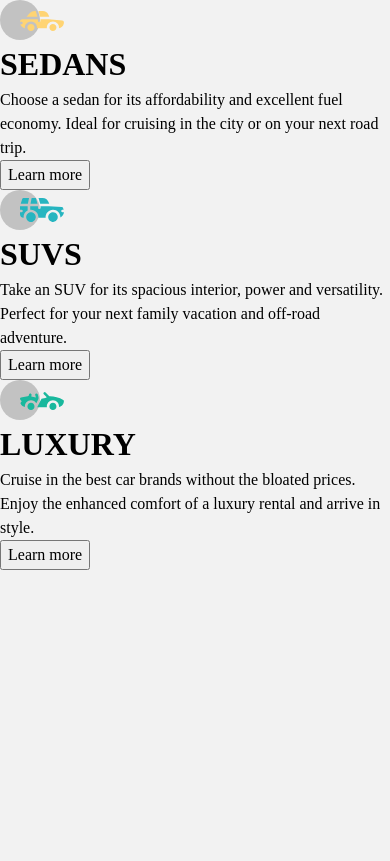
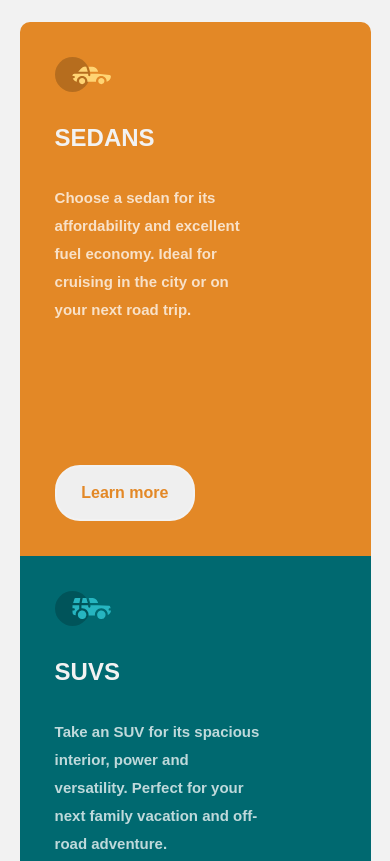
Before and after one commit to ProdByTENSHI/3-Column-Preview-Card, a plain HTML site: page index.html in a window 390 px wide. Shown: the top 861 px of the page. Drawn offline with Linux system fonts and the light colour scheme.

Commit message:
Responsive Design for Mobile added

```diff
--- a/index.html
+++ b/index.html
@@ -11,35 +11,50 @@
   </head>
   <body>
     <main class="container">
-      <div class="card sedans">
-        <img src="res/icon-sedans.svg" alt="" aria-hidden="true" />
+      <section class="card sedans">
+        <img
+          src="res/icon-sedans.svg"
+          alt=""
+          aria-hidden="true"
+          class="card__ico"
+        />
         <h1 class="card__headline">SEDANS</h1>
         <p class="card__description">
           Choose a sedan for its affordability and excellent fuel economy. Ideal
           for cruising in the city or on your next road trip.
         </p>
         <button class="card__cta-button">Learn more</button>
-      </div>
+      </section>
 
-      <div class="card suvs">
-        <img src="res/icon-suvs.svg" alt="" aria-hidden="true" />
+      <section class="card suvs">
+        <img
+          src="res/icon-suvs.svg"
+          alt=""
+          aria-hidden="true"
+          class="card__ico"
+        />
         <h1 class="card__headline">SUVS</h1>
         <p class="card__description">
           Take an SUV for its spacious interior, power and versatility. Perfect
           for your next family vacation and off-road adventure.
         </p>
         <button class="card__cta-button">Learn more</button>
-      </div>
+      </section>
 
-      <div class="card luxuries">
-        <img src="res/icon-luxury.svg" alt="" aria-hidden="true" />
+      <section class="card luxuries">
+        <img
+          src="res/icon-luxury.svg"
+          alt=""
+          aria-hidden="true"
+          class="card__ico"
+        />
         <h1 class="card__headline">LUXURY</h1>
         <p class="card__description">
           Cruise in the best car brands without the bloated prices. Enjoy the
           enhanced comfort of a luxury rental and arrive in style.
         </p>
         <button class="card__cta-button">Learn more</button>
-      </div>
+      </section>
     </main>
   </body>
 </html>
--- a/style/style.css
+++ b/style/style.css
@@ -74,6 +74,13 @@ select {
   }
 }
 
+/* FONTS */
+@import url('https://fonts.googleapis.com/css2?family=Lexend+Deca&display=swap');
+/* font-family: 'Lexend Deca', sans-serif; */
+
+@import url('https://fonts.googleapis.com/css2?family=Big+Shoulders+Display:wght@700&display=swap');
+/* font-family: 'Big Shoulders Display', cursive; */
+
 /* VARIABLES */
 :root {
   --color-primary-sedans: hsl(31, 77%, 52%);
@@ -87,9 +94,133 @@ select {
 
   --fw-light: 400;
   --fw-bold: 700;
+
+  --border-rad: 10px;
 }
 
 /* DESKTOP */
 body {
+  height: 100vh;
   background-color: var(--color-neutral-main);
+
+  font-family: 'Big Shoulders Display', sans-serif;
+
+  display: grid;
+  justify-content: center;
+  place-items: center;
 }
+
+.container {
+  width: 60vw;
+  height: 60%;
+
+  display: grid;
+  grid-template-columns: repeat(3, 1fr);
+  grid-template-rows: 1fr;
+
+  gap: 0;
+}
+
+.card {
+  width: 100%;
+
+  display: flex;
+  flex-direction: column;
+
+  padding: 10%;
+}
+
+.sedans {
+  background-color: var(--color-primary-sedans);
+  border-radius: var(--border-rad) 0px 0px var(--border-rad);
+}
+
+.suvs {
+  background-color: var(--color-primary-suvs);
+}
+
+.luxuries {
+  background-color: var(--color-primary-luxuries);
+  border-radius: 0px var(--border-rad) var(--border-rad) 0px;
+}
+
+.card__ico {
+  width: 20%;
+}
+
+.card__headline {
+  font-weight: var(--fw-bold);
+  color: var(--color-neutral-main);
+  text-align: left;
+  margin-top: 10%;
+}
+
+.card__description {
+  width: 75%;
+
+  line-height: 1.75rem;
+  word-break: break-all;
+
+  font-weight: var(--fw-bold);
+  font-size: var(--fs-default);
+  text-align: left;
+
+  color: var(--color-neutral-paragraphs);
+
+  margin-top: 10%;
+}
+
+.card__cta-button {
+  width: 50%;
+  margin-top: 50%;
+  padding: 5%;
+
+  font-weight: var(--fw-bold);
+
+  border: 2px solid var(--color-neutral-main);
+  border-radius: 25px;
+
+  cursor: pointer;
+}
+
+.sedans button {
+  color: var(--color-primary-sedans);
+}
+
+.suvs button {
+  color: var(--color-primary-suvs);
+}
+
+.luxuries button {
+  color: var(--color-primary-luxuries);
+}
+
+.card__cta-button:hover {
+  background-color: transparent;
+  color: var(--color-neutral-main);
+}
+
+/* MOBILE: 375px */
+@media screen and (max-width: 500px) {
+  .container {
+    width: 90vw;
+
+    margin-top: -100%;
+    margin-bottom: 50%;
+
+    grid-template-columns: 1fr;
+    grid-template-rows: repeat(3, 1fr);
+  }
+
+  .sedans {
+    border-radius: var(--border-rad) var(--border-rad) 0px 0px;
+  }
+
+  .luxuries {
+    border-radius: 0px 0px var(--border-rad) var(--border-rad);
+  }
+
+  .card__description {
+    word-break: break-word;
+  }
+}
```
